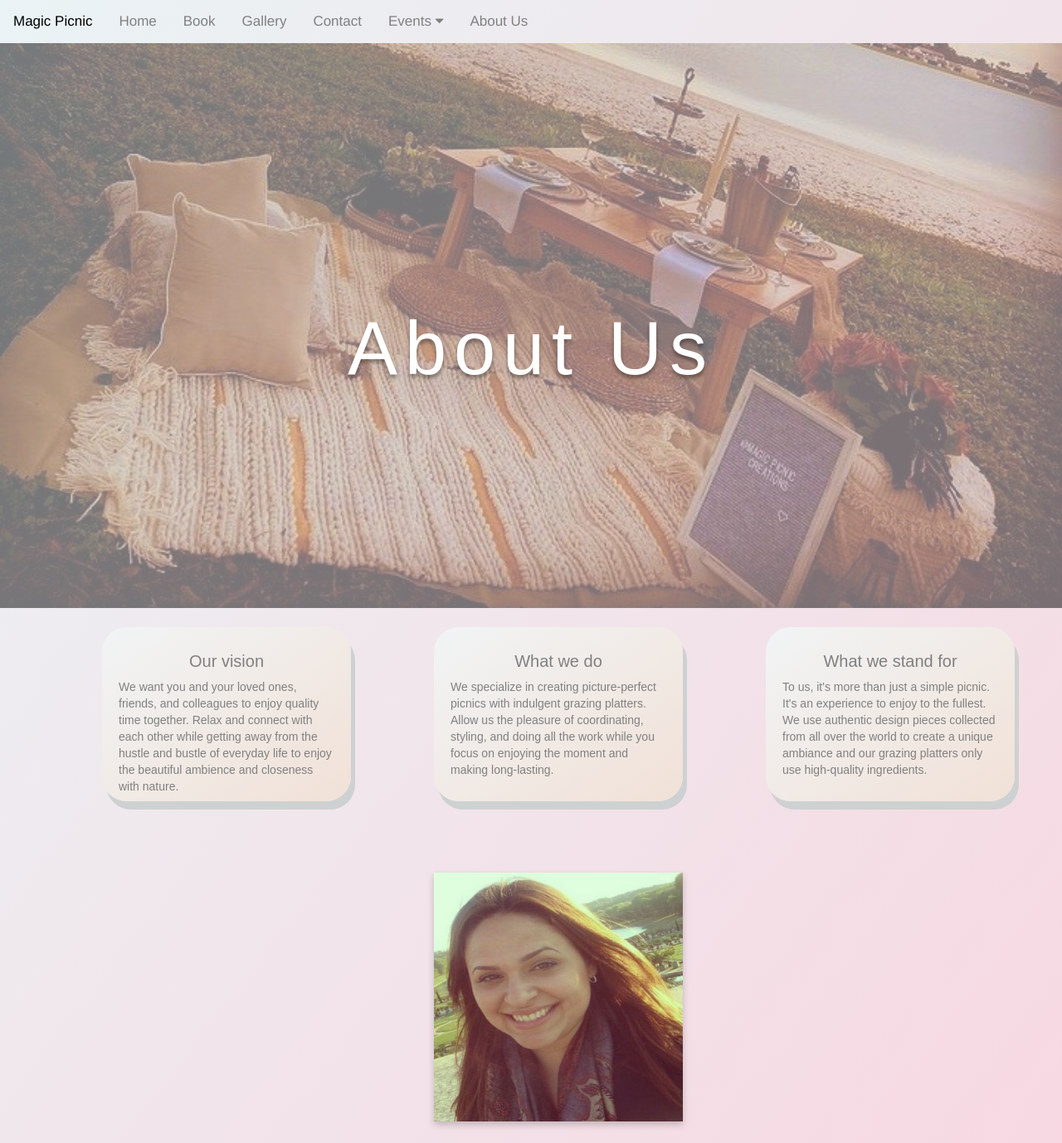
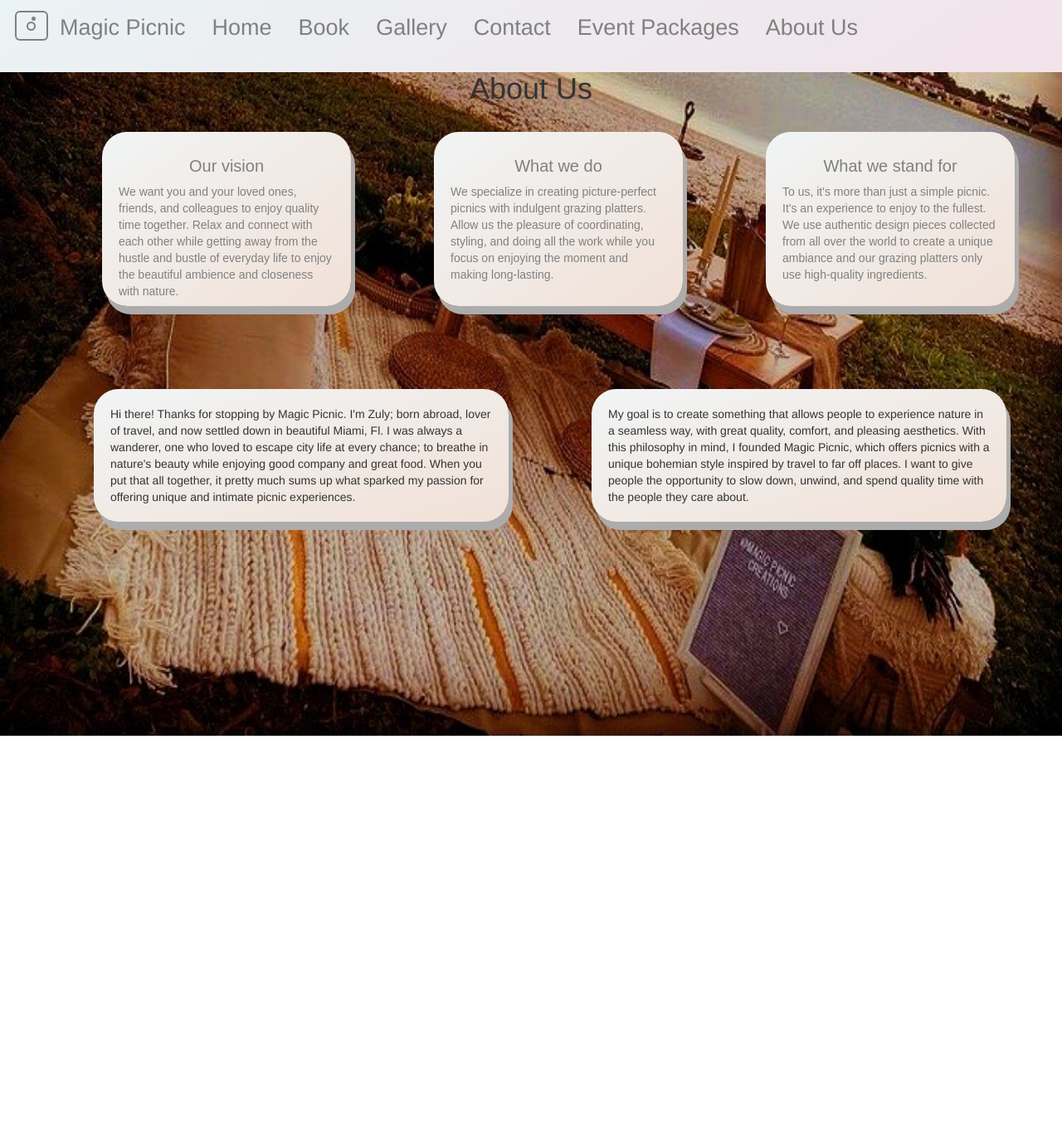
Before and after one commit to lialeon84/magicpicnic, a website with bundled scripts: page about.html in a window 1280 px wide. Shown: the top 1378 px of the page at 83% size. After the commit the page ends 887 px from the top, so only its background shows below. Built offline with nearby package versions, Linux system fonts and the light colour scheme.

Commit message:
added some new features

```diff
--- a/about.html
+++ b/about.html
@@ -27,18 +27,21 @@
 
 
     <!-- Intro Image-->
-    <img id="about" src="img/zulypic5.jpeg">
+
+    <!-- <h2 class="aboutus">About Us</h2> -->
     <div class="container text-center">
-        <h2 class="aboutus">About Us</h2>
-    </div>
 
 
+    </div>
+    <div class="pic">
+        <h1 class="font-weight-light text-center text-lg-left mt-4 mb-0">About Us</h1>
         <!-- about our vision -->
 
         <div class="float-container">
             <div class="float-child">
                 <h5 class="us">Our vision</h5>
-            <div class="green">We want you and your loved ones, friends, and colleagues to enjoy quality time together. Relax and connect with each other while getting away from the hustle and bustle of everyday life to enjoy the beautiful ambience and closeness with nature.
+                <div class="green">We want you and your loved ones, friends, and colleagues to enjoy quality time together. Relax and connect with each other while getting away from the hustle and bustle of everyday life to enjoy the beautiful ambience and closeness with
+                    nature.
                 </div>
             </div>
 
@@ -56,9 +59,8 @@
                 </div>
             </div>
         </div>
-    </div>
-    </div>
-    <div class="float-container">
+
+        <!-- <div class="float-container">
         <div class="flip-card">
 
             <div class="flip-card-inner">
@@ -77,15 +79,15 @@
                 </div>
             </div>
         </div>
-    </div>
+    </div> -->
 
 
 
         <div class="float-container2">
 
             <div class="float-child2">
-            <div class="me">Hi there! Thanks for stopping by Magic Picnic. I'm Zuly; born abroad, lover of travel, and now settled down in beautiful Miami, Fl. I was always a wanderer, one who loved to escape city life at every chance; to breathe in nature's beauty while
-                enjoying good company and great food. When you put that all together, it pretty much sums up what sparked my passion for offering unique and intimate picnic experiences.</div>
+                <div class="me">Hi there! Thanks for stopping by Magic Picnic. I'm Zuly; born abroad, lover of travel, and now settled down in beautiful Miami, Fl. I was always a wanderer, one who loved to escape city life at every chance; to breathe in nature's beauty
+                    while enjoying good company and great food. When you put that all together, it pretty much sums up what sparked my passion for offering unique and intimate picnic experiences.</div>
             </div>
 
             <div class="float-child2">
--- a/app.js
+++ b/app.js
@@ -0,0 +1,9 @@
+import "bootstrap";
+import "bootstrap/dist/css/bootstrap.min.css";
+
+import { createPopper } from "@popperjs/core";
+const popcorn = document.querySelector("#popcorn");
+const tooltip = document.querySelector("#tooltip");
+createPopper(popcorn, tooltip, {
+    placement: "top"
+});
--- a/nav.html
+++ b/nav.html
@@ -1,19 +1,60 @@
 <!DOCTYPE html>
-<html lang="en" dir="ltr">
+<html lang="en">
 
 <head>
-    <meta name="viewport" content="width=device-width, initial-scale=1" />
-    <link rel="stylesheet" href="style.css"> </link>
-    <link rel="stylesheet" href="https://maxcdn.bootstrapcdn.com/bootstrap/3.4.1/css/bootstrap.min.css">
+    <meta charset="UTF-8" />
+    <meta name="viewport" content="width=device-width, initial-scale=1.0, shrink-to-fit=yes" />
+    <meta http-equiv="X-UA-Compatible" content="ie=edge" />
+    <link rel="stylesheet" href="https://maxcdn.bootstrapcdn.com/bootstrap/3.4.1/css/bootstrap.min.css" />
     <script src="https://ajax.googleapis.com/ajax/libs/jquery/3.5.1/jquery.min.js"></script>
     <script src="https://maxcdn.bootstrapcdn.com/bootstrap/3.4.1/js/bootstrap.min.js"></script>
-    <script src="node_modules/jquery/dist/jquery.slim.min.js"></script>
-    <script src="node_modules/popper.js/dist/umd/popper.min.js"></script>
-    <script src="node_modules/bootstrap/dist/js/bootstrap.min.js"></script>
-    <link rel="stylesheet" href="https://cdnjs.cloudflare.com/ajax/libs/font-awesome/4.7.0/css/font-awesome.min.css" />
-    <link href='https://css.gg/instagram.css' rel='stylesheet'>
+    <!-- <link rel="stylesheet" href="style.css"> </link> -->
+    <link href="https://css.gg/instagram.css" rel="stylesheet" />
+    <script src="app.js" charset="utf-8"></script>
 </head>
 <style>
+    /* instagram logo icon */
+
+    .gg-instagram {
+        box-sizing: border-box;
+        position: relative;
+        display: block;
+        transform: scale(var(--ggs, 1));
+        border: 2px solid transparent;
+        box-shadow: 0 0 0 2px;
+        border-radius: 4px;
+        width: 5px;
+        height: 5px;
+        top: 15px;
+        margin-left: 20px;
+        /* background-image: linear-gradient( to bottom right, rgb(188, 177, 209), rgb(230, 176, 214)); */
+    }
+
+    .gg-instagram::after,
+    .gg-instagram::before {
+        content: "";
+        display: block;
+        box-sizing: border-box;
+        position: absolute;
+    }
+
+    .gg-instagram::after {
+        border: 2px solid;
+        left: 10px;
+        width: 11px;
+        height: 11px;
+        border-radius: 100%;
+        top: 9px;
+    }
+
+    .gg-instagram::before {
+        border-radius: 3px;
+        width: 5px;
+        height: 5px;
+        background: currentColor;
+        /* right: 1px; */
+        top: 3px;
+    }
     /* Remove the navbar's default margin-bottom and rounded borders */
     /*
 *
@@ -22,6 +63,13 @@
 * =====================
 *
 */
+
+    .navbar-inverse .navbar-brand {
+        color: #f2e1b8;
+        font-family: "Mountains of Christmas", cursive;
+        font-weight: 600;
+        letter-spacing: -0.3px;
+    }
 
     .topnav {
         overflow: hidden;
@@ -35,7 +83,7 @@
         text-align: center;
         padding: 14px 16px;
         text-decoration: none;
-        font-size: 17px;
+        font-size: 27px;
     }
 
     .active {
@@ -48,59 +96,16 @@
         background-color: gray;
     }
 
-    .dropdown {
-        float: left;
-        overflow: hidden;
-    }
-
-    .dropdown .dropbtn {
-        font-size: 17px;
-        border: none;
-        outline: none;
-        color: gray;
-        padding: 14px 16px;
-        background-color: inherit;
-        font-family: inherit;
-        margin: 0;
-    }
-
-    .dropdown-content {
-        display: none;
-        position: absolute;
-        background-color: gray;
-        min-width: 160px;
-        box-shadow: 0px 8px 16px 0px rgba(0, 0, 0, 0.2);
-        z-index: 1;
-    }
-
-    .dropdown-content a {
-        float: none;
-        color: black;
-        padding: 12px 16px;
-        text-decoration: none;
-        display: block;
-        text-align: left;
-    }
-
     .topnav a:hover,
     .dropdown:hover .dropbtn {
         /* background-color: white; */
         color: black;
     }
 
-    .dropdown-content a:hover {
-        background-color: #ddd;
-        color: black;
-    }
-
-    .dropdown:hover .dropdown-content {
-        display: block;
-    }
-
     @media screen and (max-width: 600px) {
         .topnav a:not(:first-child),
         .dropdown .dropbtn {
-            display: none;
+            /* display: none; */
         }
         .topnav a.icon {
             float: right;
@@ -138,24 +143,17 @@
 
 <body>
     <div class="topnav" id="myTopnav">
+        <div class="float-container4">
+            <a class="gg-instagram" href="https://www.instagram.com/magicpicniccreations/" target="_blank"></a>
+        </div>
         <a href="index.html">Magic Picnic</a>
         <a href="index.html" class="active">Home</a>
         <a href="book.html">Book</a>
         <a href="gallery.html">Gallery</a>
         <a href="contact.html">Contact</a>
+        <a href="events.html">Event Packages</a>
+        <a href="about.html">About Us</a>
 
-        <div class="dropdown">
-            <button class="dropbtn">
-          Events
-          <i class="fa fa-caret-down"></i>
-        </button>
-            <div class="dropdown-menu">
-                <a href="about.html">Link 1</a>
-                <a href="#">Link 2</a>
-                <a href="#">Link 3</a>
-            </div>
-        </div>
-        <a href="about.html">About Us</a>
         <a href="javascript:void(0);" style="font-size:15px;" class="icon" onclick="myFunction()"></a>
     </div>
 
--- a/style.css
+++ b/style.css
@@ -103,16 +103,6 @@ h6 {
 /* Customers names under the review comment */
 
 
-/* insta icon */
-
-.gg-instagram {
-    margin-left: 660px;
-    color: white;
-    background-image: linear-gradient( to bottom right, rgb(86, 33, 184), rgb(233, 189, 108));
-    margin-bottom: 0px;
-}
-
-
 /* creator of the site*/
 
 #roselink {
@@ -121,22 +111,20 @@ h6 {
     font-family: "Times New Roman", Times, serif;
 }
 
-
-/* .footer {
+.footer {
     position: absolute;
     bottom: 0;
     width: 100%;
     background-color: transparent;
     text-align: center;
     padding-top: 60px;
-} */
+}
 
-
-/* footer {
+footer {
     position: absolute;
     bottom: 0;
     top: 100%;
-} */
+}
 
 
 /* for the wording on the bottom of the pic in about you page */
@@ -180,30 +168,7 @@ h6 {
 }
 
 
-/**
- * Profile image component
- */
-
-
-/*
-.profile-header-container {
-    margin: 0 auto;
-    text-align: center;
-}
-
-.profile-header-img {
-    padding: 54px;
-}
-
-.profile-header-img>img.img-circle {
-    width: 160px;
-    height: 160px;
-    border: 2px solid white;
-}
-
-.profile-header {
-    margin-top: 43px;
-} */
+/* about me page */
 
 .aboutme {
     font-size: 20px;
@@ -212,6 +177,15 @@ h6 {
     padding: 0px;
     border: 20px;
     margin-bottom: 20px;
+}
+
+.pic {
+    background-image: url("img/zulypic5.jpeg");
+    width: 100vw;
+    height: 100vh;
+    background-size: 100% 100%;
+    background-repeat: no-repeat;
+    position: relative;
 }
 
 
@@ -299,9 +273,8 @@ button.btn {
     height: 210px;
     float: left;
     padding: 20px;
-    /* border: 1px solid black; */
     border-radius: 30px;
-    box-shadow: 5px 10px #ced1d1;
+    box-shadow: 5px 10px #adacac;
     margin-bottom: 100px;
     margin-left: 100px;
     background-image: linear-gradient( to bottom right, rgb(241, 244, 245), rgb(241, 225, 215));
@@ -320,61 +293,9 @@ button.btn {
     height: auto;
     float: left;
     padding: 20px;
-    /* border: 1px solid black; */
     border-radius: 30px;
-    box-shadow: 5px 10px #ced1d1;
+    box-shadow: 5px 10px #adacac;
     margin-bottom: 100px;
     margin-left: 100px;
     background-image: linear-gradient( to bottom right, rgb(241, 244, 245), rgb(241, 225, 215));
 }
-
-
-/* flip card pic */
-
-.flip-card {
-    background-color: transparent;
-    width: 300px;
-    height: 300px;
-    perspective: 1000px;
-    margin-left: 500px;
-    margin-top: 250px;
-    border-radius: 30px;
-}
-
-.flip-card-inner {
-    position: relative;
-    width: 100%;
-    height: 100%;
-    text-align: center;
-    transition: transform 0.6s;
-    transform-style: preserve-3d;
-    box-shadow: 0 4px 8px 0 rgba(0, 0, 0, 0.2);
-}
-
-.flip-card:hover .flip-card-inner {
-    transform: rotateY(180deg);
-    border-radius: 30px;
-}
-
-.flip-card-front,
-.flip-card-back {
-    align-content: center;
-    position: absolute;
-    width: 100%;
-    height: 100%;
-    -webkit-backface-visibility: hidden;
-    backface-visibility: hidden;
-}
-
-.flip-card-front {
-    background-color: gray;
-    color: black;
-    border-radius: 30px;
-}
-
-.flip-card-back {
-    background-image: linear-gradient( to bottom right, rgb(241, 244, 245), rgb(241, 225, 215));
-    color: gray;
-    transform: rotateY(180deg);
-    border-radius: 30px;
-}
```
Also changed, not shown: events.html (added, +42 -0 lines), index.html (+21 -27 lines), package.json (+6 -1 lines), 2 other files. Lines whose indentation alone changed are shown as unchanged.
